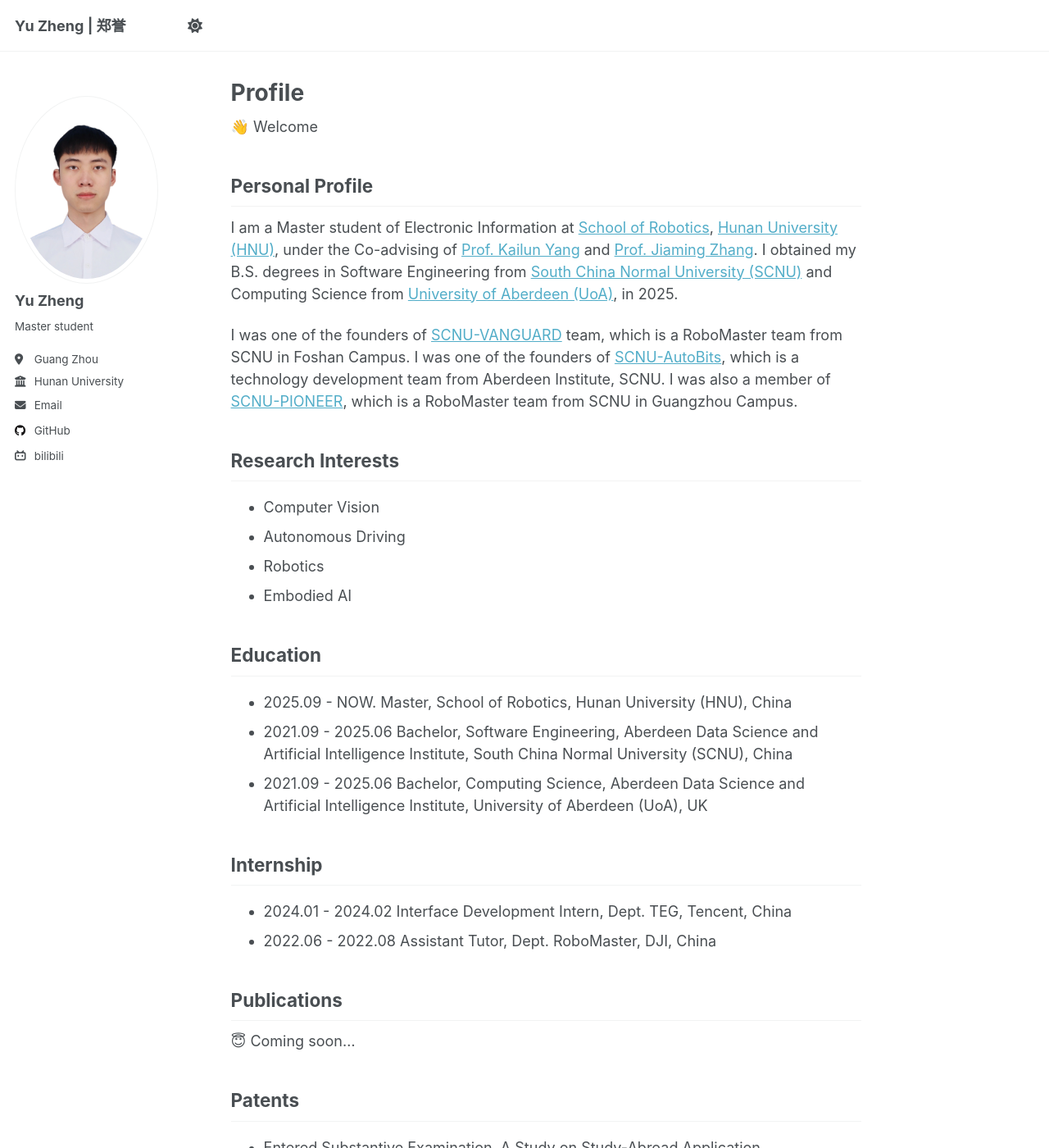
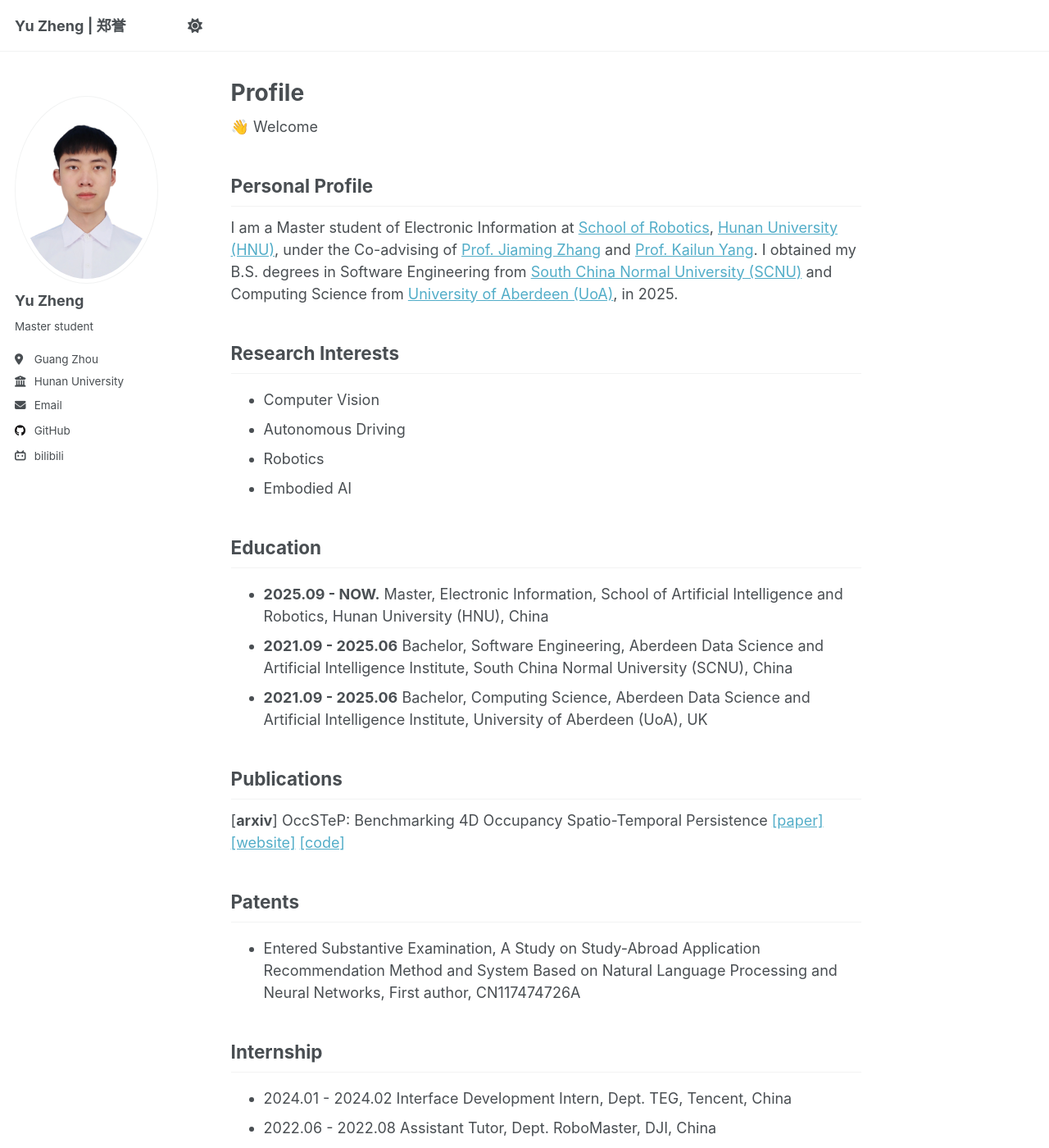
Before and after one commit to FaterYU/FaterYU.github.io, a Jekyll site: the page built from _pages/about.md, in a window 1280 px wide and 1400 px high. Shown: the whole window at 82% size. Built offline with Jekyll 4.4.1, drawn with Linux system fonts in a browser that asks for light colours; some of the changed text lies outside the part shown.

```diff
--- a/_pages/about.md
+++ b/_pages/about.md
@@ -11,9 +11,7 @@ redirect_from:
 
 ## Personal Profile
 
-I am a Master student of Electronic Information at [School of Robotics](http://robotics.hnu.edu.cn/), [Hunan University (HNU)](http://www.hnu.edu.cn/), under the Co-advising of [Prof. Kailun Yang](https://yangkailun.com/) and [Prof. Jiaming Zhang](https://jamycheung.github.io/). I obtained my B.S. degrees in Software Engineering from [South China Normal University (SCNU)](http://www.scnu.edu.cn/) and Computing Science from [University of Aberdeen (UoA)](https://www.abdn.ac.uk/), in 2025.
-
-I was one of the founders of [SCNU-VANGUARD](https://github.com/SCNU-Vanguard/) team, which is a RoboMaster team from SCNU in Foshan Campus. I was one of the founders of [SCNU-AutoBits](https://github.com/SCNUAutoPtr/), which is a technology development team from Aberdeen Institute, SCNU. I was also a member of [SCNU-PIONEER](https://github.com/SCNU-PIONEER/), which is a RoboMaster team from SCNU in Guangzhou Campus.
+I am a Master student of Electronic Information at [School of Robotics](http://robotics.hnu.edu.cn/), [Hunan University (HNU)](http://www.hnu.edu.cn/), under the Co-advising of [Prof. Jiaming Zhang](https://jamycheung.github.io/) and [Prof. Kailun Yang](https://yangkailun.com/). I obtained my B.S. degrees in Software Engineering from [South China Normal University (SCNU)](http://www.scnu.edu.cn/) and Computing Science from [University of Aberdeen (UoA)](https://www.abdn.ac.uk/), in 2025.
 
 ## Research Interests
 
@@ -24,22 +22,22 @@ I was one of the founders of [SCNU-VANGUARD](https://github.com/SCNU-Vanguard/)
 
 ## Education
 
-- 2025.09 - NOW.    Master, School of Robotics, Hunan University (HNU), China
-- 2021.09 - 2025.06 Bachelor, Software Engineering, Aberdeen Data Science and Artificial Intelligence Institute, South China Normal University (SCNU), China
-- 2021.09 - 2025.06 Bachelor, Computing Science, Aberdeen Data Science and Artificial Intelligence Institute, University of Aberdeen (UoA), UK
+- **2025.09 - NOW.**    Master, Electronic Information, School of Artificial Intelligence and Robotics, Hunan University (HNU), China
+- **2021.09 - 2025.06** Bachelor, Software Engineering, Aberdeen Data Science and Artificial Intelligence Institute, South China Normal University (SCNU), China
+- **2021.09 - 2025.06** Bachelor, Computing Science, Aberdeen Data Science and Artificial Intelligence Institute, University of Aberdeen (UoA), UK
+
+## Publications
+
+[**arxiv**] OccSTeP: Benchmarking 4D Occupancy Spatio-Temporal Persistence [[paper]](https://arxiv.org/abs/2512.15621) [[website]](https://insai-lab.github.io/OccSTeP.github.io/) [[code]](https://github.com/FaterYU/OccSTeP)
+
+## Patents
+
+- Entered Substantive Examination, A Study on Study-Abroad Application Recommendation Method and System Based on Natural Language Processing and Neural Networks, First author, CN117474726A
 
 ## Internship
 
 - 2024.01 - 2024.02 Interface Development Intern, Dept. TEG, Tencent, China
 - 2022.06 - 2022.08 Assistant Tutor, Dept. RoboMaster, DJI, China
-
-## Publications
-
-😇 Coming soon...
-
-## Patents
-
-- Entered Substantive Examination, A Study on Study-Abroad Application Recommendation Method and System Based on Natural Language Processing and Neural Networks, First author, CN117474726A
 
 ## Projects
 
```
Also changed, not shown: other parts of _pages/about.md (+0 -5 lines).
